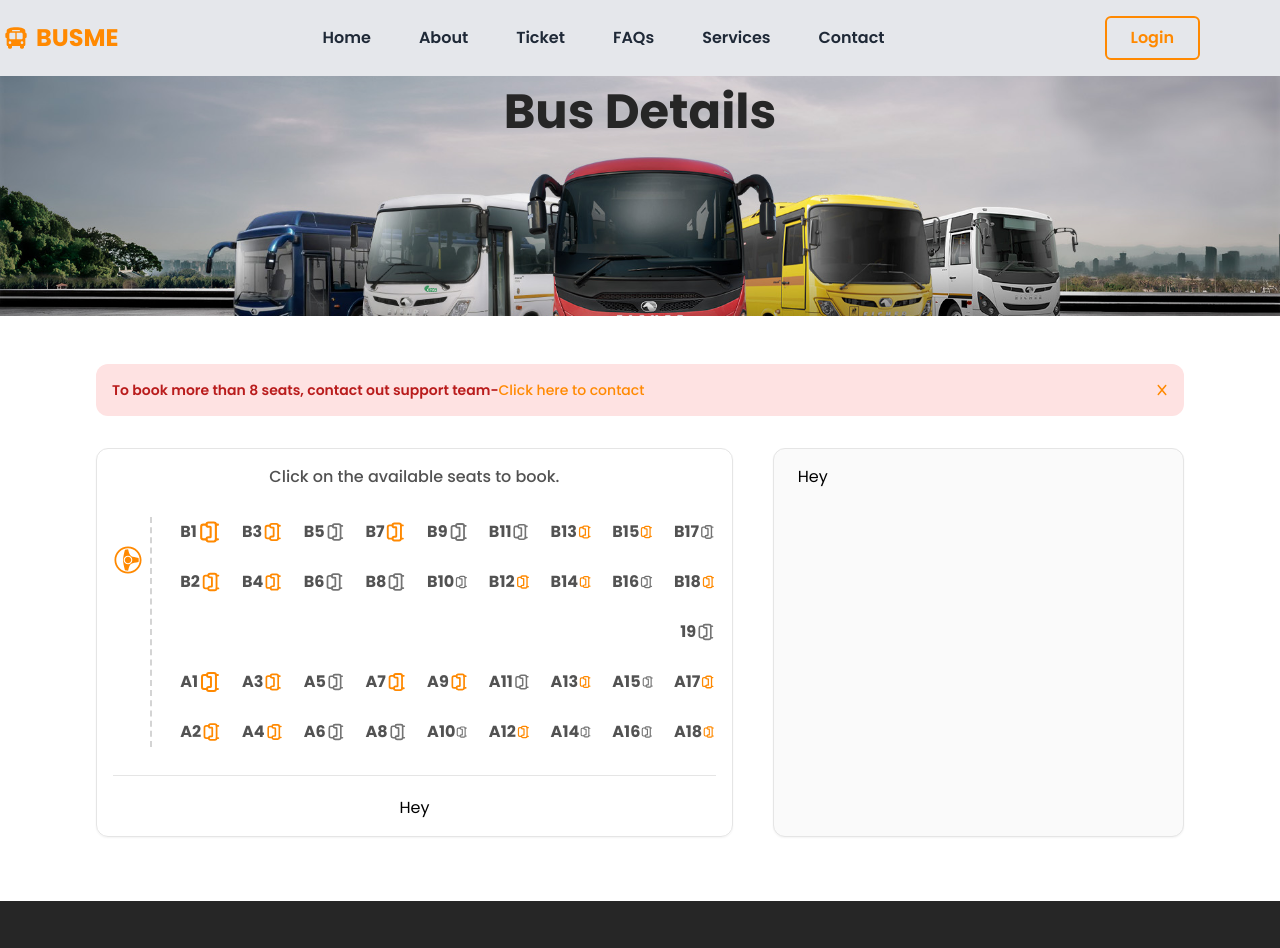
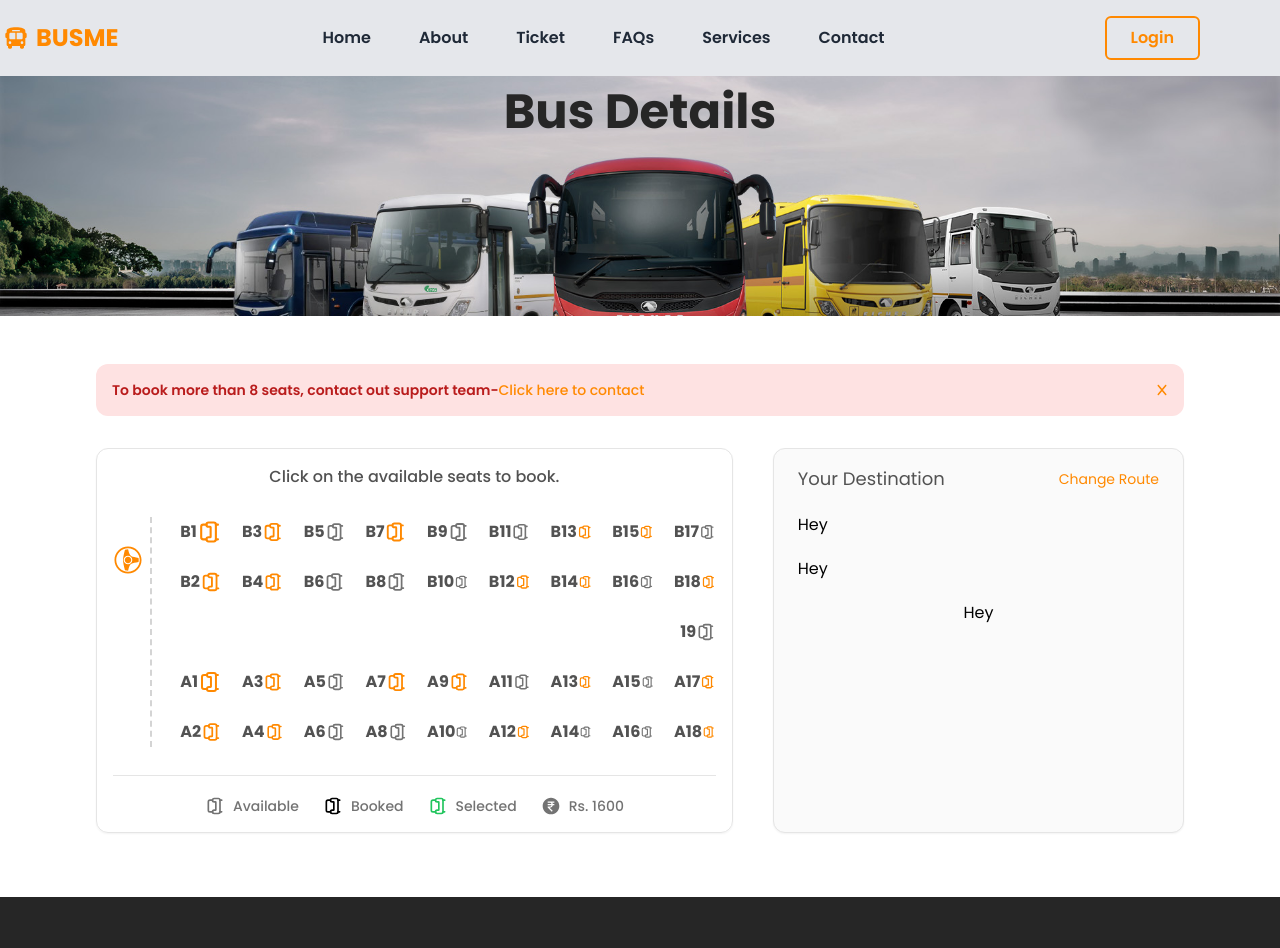
Before and after one commit to vikasprajapati-01/BusMe, a React (Vite) app in the folder frontend/: page /ticket/detail in a window 1280 px wide. Shown: the top 948 px of the page. Built offline with nearby package versions, Linux system fonts and the light colour scheme.

Commit message:
adding details in detail page

```diff
--- a/frontend/src/pages/ticket/busSeat/BusSeat.jsx
+++ b/frontend/src/pages/ticket/busSeat/BusSeat.jsx
@@ -1,9 +1,11 @@
 import React, { useState, useEffect } from "react"
+import { Link } from "react-router-dom";
 
 import busSeatData from "../../../constant/busSeatData/BusSeatData"
 
 import { GiSteeringWheel } from "react-icons/gi";
 import { LuArmchair } from "react-icons/lu";
+import { RiMoneyRupeeCircleFill } from "react-icons/ri";
 
 function BusSeat() {
 
@@ -151,7 +153,33 @@ function BusSeat() {
 
                     {/* Booking info */}
                     <div className="w-full flex items-center justify-center gap-6 border-t border-neutral-200 pt-5">
-                        Hey
+                        <div className="flex items-center gap-x-2">
+                            <LuArmchair className="text-xl text-neutral-500 -rotate-90" />
+                            <p className="text-sm text-neutral-500 font-medium">
+                                Available
+                            </p>
+                        </div>
+
+                        <div className="flex items-center gap-x-2">
+                            <LuArmchair className="text-xl text-primary-500 -rotate-90" />
+                            <p className="text-sm text-neutral-500 font-medium">
+                                Booked
+                            </p>
+                        </div>
+
+                        <div className="flex items-center gap-x-2">
+                            <LuArmchair className="text-xl text-green-500 -rotate-90" />
+                            <p className="text-sm text-neutral-500 font-medium">
+                                Selected
+                            </p>
+                        </div>
+
+                        <div className="flex items-center gap-x-2">
+                            <RiMoneyRupeeCircleFill className="text-xl text-neutral-500 " />
+                            <p className="text-sm text-neutral-500 font-medium">
+                                Rs. 1600
+                            </p>
+                        </div>
                     </div>
 
                 </div>
@@ -159,7 +187,30 @@ function BusSeat() {
 
             {/* Select seat */}
             <div className="col-span-2 w-full space-y-5 bg-neutral-50 rounded-xl py-4 px-6 border border-neutral-200 shadow-sm">
-                Hey
+
+                <div className="w-full space-y-2">
+                    <div className="w-full flex items-center justify-between">
+                        <h1 className="text-lg text-neutral-600 font">
+                            Your Destination
+                        </h1>
+
+                        <Link to={"/ticket"} className="text-sm text-primary font-normal" >
+                            Change Route
+                        </Link>
+                    </div>
+                </div>
+
+                <div className="w-full space-y-2">
+                    Hey
+                </div>
+
+                <div className="w-full space-y-2">
+                    Hey
+                </div>
+
+                <div className="w-full flex items-center justify-center">
+                    Hey
+                </div>
             </div>
 
             {/* Error if seats more than 8 */}
```
